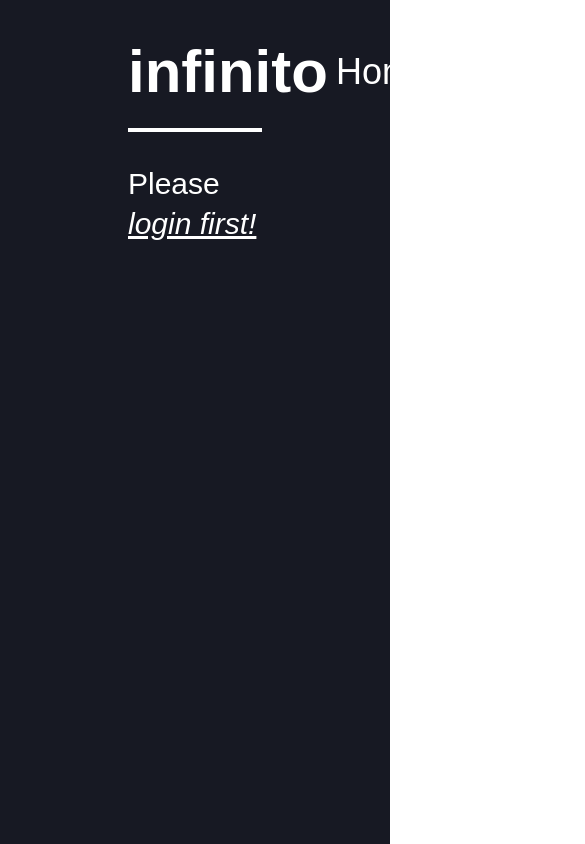
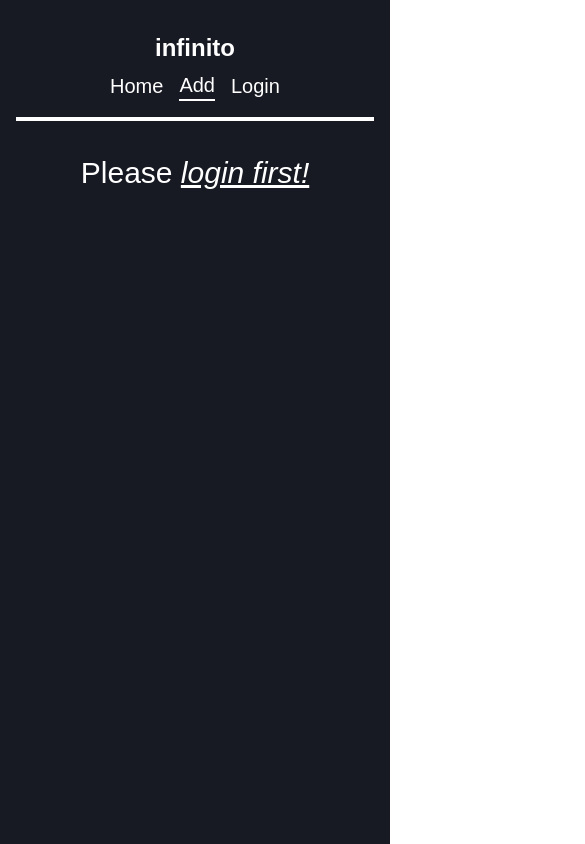
Before and after one commit to MartyMcKnife/infinito, a Next.js app: page /add in a window 390 px wide. Shown: the top 844 px of the page, 585 px wide, since content can reach past the window. Built offline with nearby package versions, Linux system fonts and the light colour scheme; no server answers.

Commit message:
Added responsive stylings, fixed some visual issues

```diff
--- a/components/Header.tsx
+++ b/components/Header.tsx
@@ -1,6 +1,12 @@
 import React, { ReactElement } from "react";
 import { useRouter } from "next/router";
-import { HStack, Heading, Link, LinkOverlay, LinkBox } from "@chakra-ui/layout";
+import {
+  HStack,
+  Heading,
+  Stack,
+  LinkOverlay,
+  LinkBox,
+} from "@chakra-ui/layout";
 import { useAuthState } from "react-firebase-hooks/auth";
 import { auth } from "../utils/firebase/app";
 
@@ -12,22 +18,25 @@ export default function Header(): ReactElement {
   const [user, loading, error] = useAuthState(auth);
 
   return (
-    <HStack
+    <Stack
       borderBottom="4px"
       borderColor="white"
       justifyContent="space-between"
       alignItems="center"
       pb="4"
+      direction={["column", "row"]}
     >
-      <Heading fontSize="6xl">infinito</Heading>
+      <Heading fontSize={{ base: "2xl", md: "4xl", lg: "6xl" }}>
+        infinito
+      </Heading>
       {!loading && (
-        <HStack spacing="16">
+        <HStack spacing={["4", "8", "16"]}>
           <LinkBox>
             <LinkOverlay href="/">
               <Heading
                 borderBottom={isActive("/") ? "2px" : "0px"}
                 borderColor="white"
-                fontSize="4xl"
+                fontSize={{ base: "xl", md: "2xl", lg: "4xl" }}
                 fontWeight="400"
               >
                 Home
@@ -39,7 +48,7 @@ export default function Header(): ReactElement {
               <Heading
                 borderBottom={isActive("/add") ? "2px" : "0px"}
                 borderColor="white"
-                fontSize="4xl"
+                fontSize={{ base: "xl", md: "2xl", lg: "4xl" }}
                 fontWeight="400"
               >
                 Add
@@ -51,7 +60,7 @@ export default function Header(): ReactElement {
               <Heading
                 borderBottom={isActive("/user") ? "2px" : "0px"}
                 borderColor="white"
-                fontSize="4xl"
+                fontSize={{ base: "xl", md: "2xl", lg: "4xl" }}
                 fontWeight="400"
               >
                 {user ? "Dashboard" : "Login"}
@@ -60,6 +69,6 @@ export default function Header(): ReactElement {
           </LinkBox>
         </HStack>
       )}
-    </HStack>
+    </Stack>
   );
 }
--- a/components/Upload/Drop.tsx
+++ b/components/Upload/Drop.tsx
@@ -133,8 +133,8 @@ export default function Drop({ user }: Props): ReactElement {
             <Box
               {...getRootProps()}
               bgColor="gray.800"
-              py="28"
-              px="52"
+              py={["14", "28"]}
+              px={["12", "24", "52"]}
               borderStyle="dotted"
               border="2px"
               borderRadius="xl"
@@ -143,7 +143,7 @@ export default function Drop({ user }: Props): ReactElement {
               <Center>
                 <BiImages size="100" />
               </Center>
-              <Text mt="4">
+              <Text mt="4" textAlign="center">
                 Drag &apos;n&apos; drop some files here, or click to select
                 files
               </Text>
--- a/pages/_app.tsx
+++ b/pages/_app.tsx
@@ -21,7 +21,7 @@ function MyApp({ Component, pageProps }: AppProps) {
         maxW="100vw"
         minH="100vh"
         bgColor="gray.900"
-        px="32"
+        px={["4", "8", "16", "32"]}
         pt="8"
         textColor="white"
       >
--- a/styles/global.css
+++ b/styles/global.css
@@ -9,5 +9,5 @@
 }
 
 .column {
-  margin: 0 15px;
+  margin-right: 15px;
 }
```
Also changed, not shown: components/Auth/User.tsx (+27 -9 lines), components/GridImage.tsx (+11 -2 lines), components/ImageGrid.tsx (+14 -1 lines).
